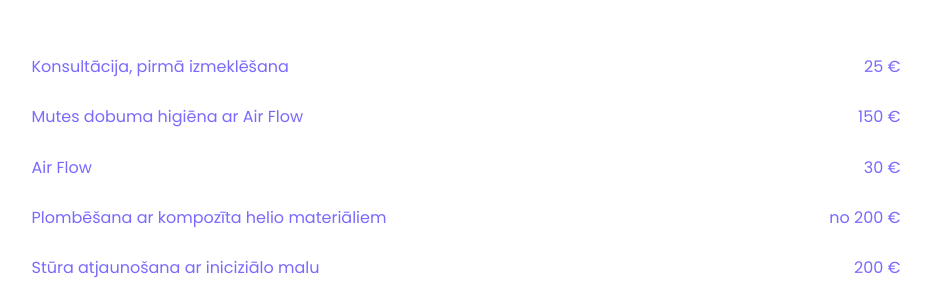
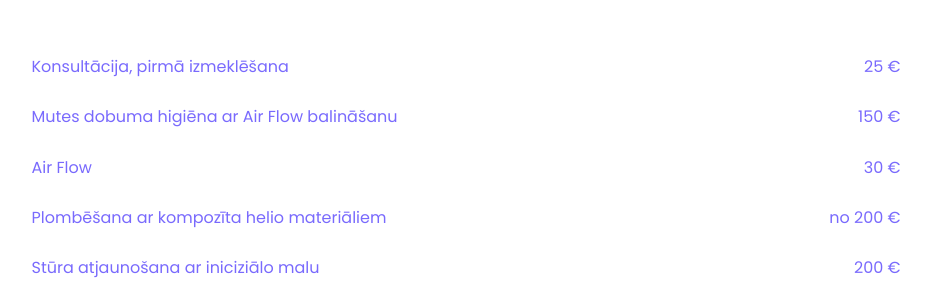
Before and after one commit to rolex9799/vipdent_ver2, a PHP site: page /index.php?pg=prices in a window 1280 px wide. Shown: the part 217-517 px from the top of the page, without its empty margins (174-1105 px from the left). Run offline with PHP 8.4, Linux system fonts and the light colour scheme.

Commit message:
Update prices.php

```diff
--- a/page/prices.php
+++ b/page/prices.php
@@ -5,7 +5,7 @@
       <td class="price-subitem2">25 &euro;</td>
    </tr>
    <tr>
-      <td class="price-subitem1">Mutes dobuma higiēna ar Air Flow</td>
+      <td class="price-subitem1">Mutes dobuma higiēna ar Air Flow balināšanu</td>
       <td class="price-subitem2">150 &euro;</td>
    </tr>
    <tr>
```
